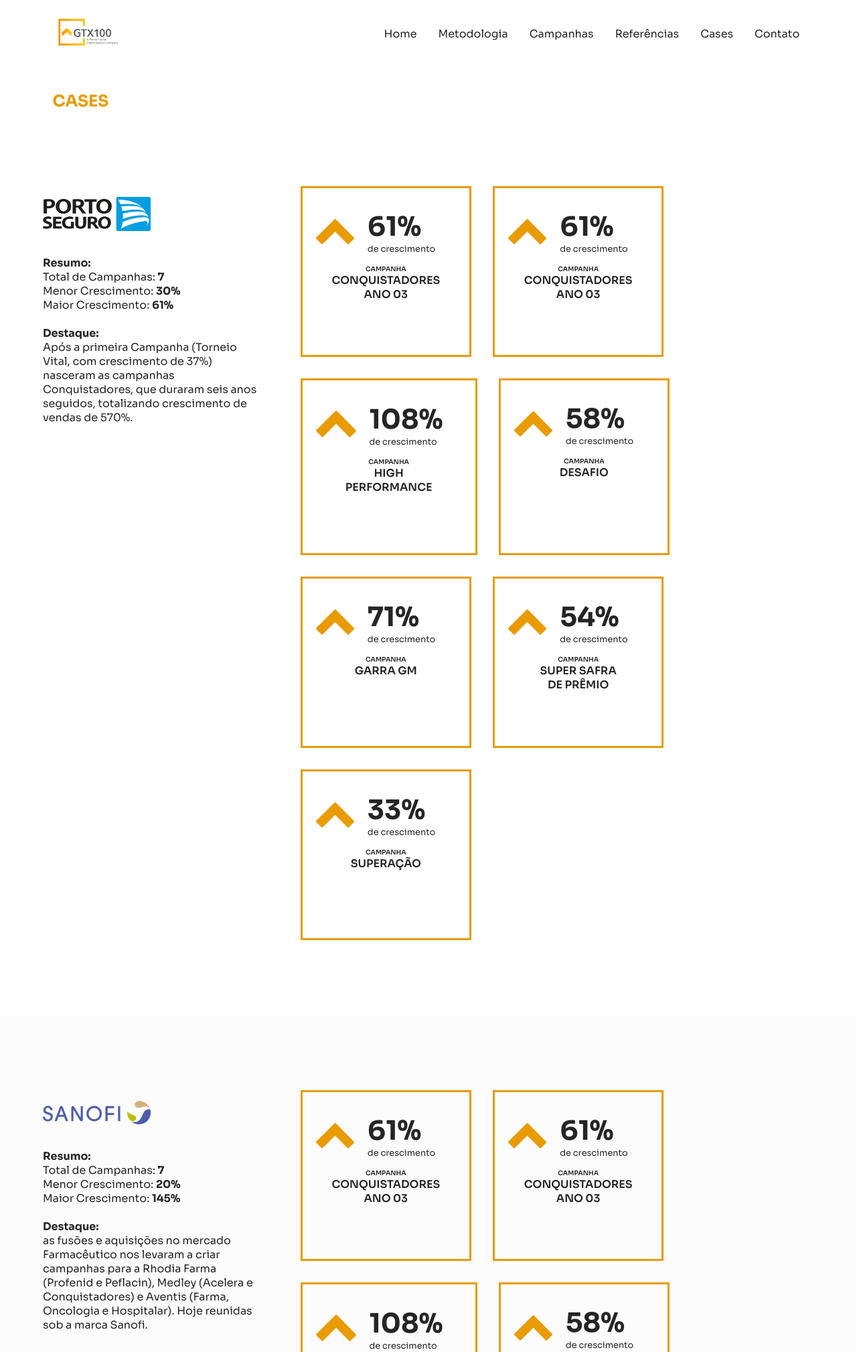
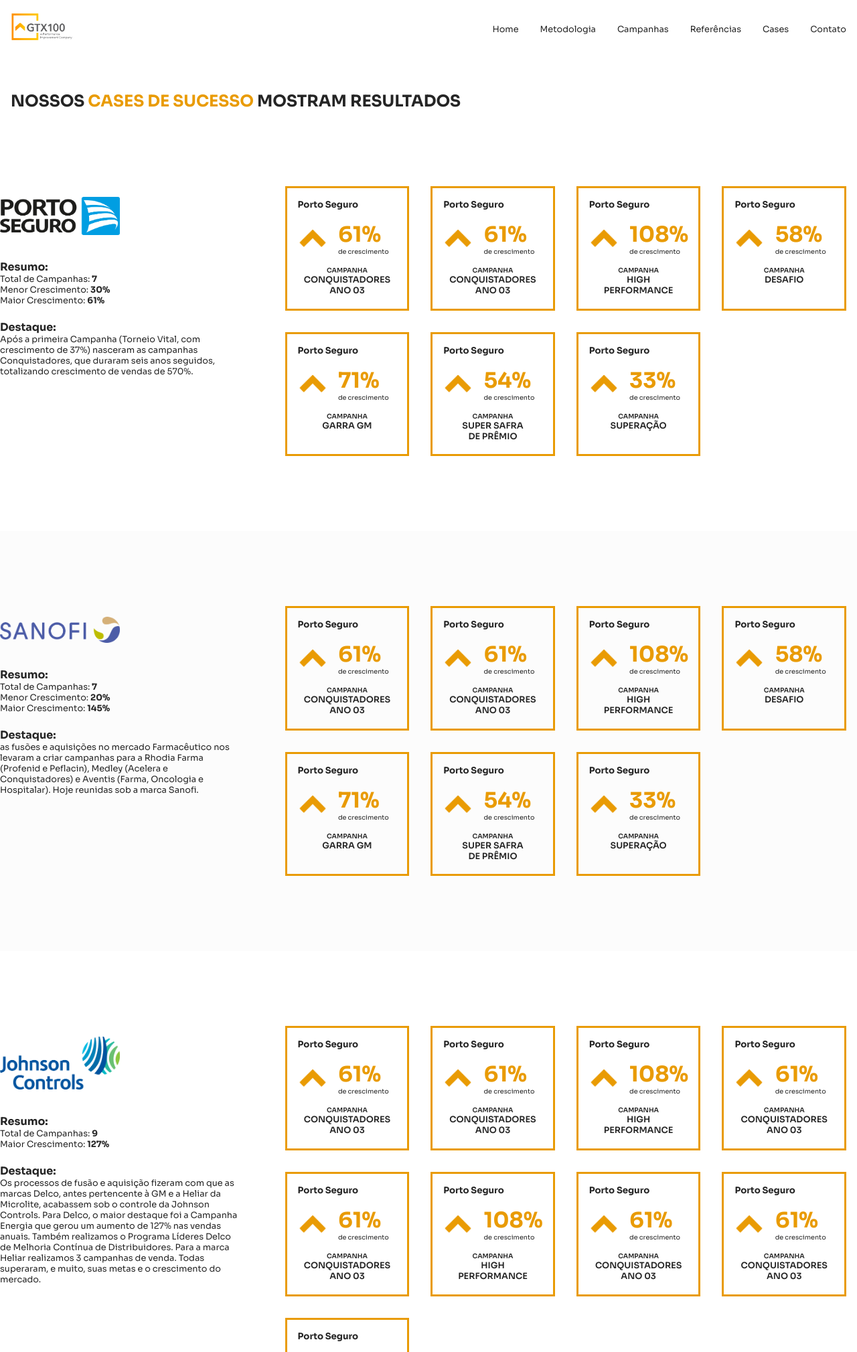
Before and after one commit to douglas-moura/gtx100, a PHP site: page /cases in a window 1280 px wide. Shown: the top 2019 px of the page at 67% size. Run offline with PHP 8.4, Linux system fonts and the light colour scheme.

Commit message:
ajustes de layout
correção de largura
correção da largura dos box cases
tamanhos de fontes

```diff
--- a/cases/index.html
+++ b/cases/index.html
@@ -45,7 +45,7 @@
 		<main class="content">
 			<section id="" class="bloco-sessao titulo-pagina">
 				<div class="content-sessao">
-					<h1><strong>CASES</strong></h1>
+					<h1>NOSSOS <strong>CASES DE SUCESSO</strong> MOSTRAM RESULTADOS</h1>
 				</div>
 			</section>
 			<section id="cases" class="bloco-sessao">
@@ -65,6 +65,7 @@
 					</div>
 					<div class="cases-grupo">
 						<div class="box-case">
+							<h5>Porto Seguro</h5>
 							<span>
 								<img src="../src/img/seta.png" alt="">
 								<p><strong>61%</strong><br>de crescimento</p>
@@ -73,6 +74,7 @@
 							<p>Conquistadores<br>Ano 03</p>
 						</div>
 						<div class="box-case">
+							<h5>Porto Seguro</h5>
 							<span>
 								<img src="../src/img/seta.png" alt="">
 								<p><strong>61%</strong><br>de crescimento</p>
@@ -81,6 +83,7 @@
 							<p>Conquistadores<br>Ano 03</p>
 						</div>
 						<div class="box-case">
+							<h5>Porto Seguro</h5>
 							<span>
 								<img src="../src/img/seta.png" alt="">
 								<p><strong>108%</strong><br>de crescimento</p>
@@ -89,6 +92,7 @@
 							<p>High<br>Performance</p>
 						</div>
 						<div class="box-case">
+							<h5>Porto Seguro</h5>
 							<span>
 								<img src="../src/img/seta.png" alt="">
 								<p><strong>58%</strong><br>de crescimento</p>
@@ -97,6 +101,7 @@
 							<p>Desafio<br> </p>
 						</div>
 						<div class="box-case">
+							<h5>Porto Seguro</h5>
 							<span>
 								<img src="../src/img/seta.png" alt="">
 								<p><strong>71%</strong><br>de crescimento</p>
@@ -105,6 +110,7 @@
 							<p>Garra GM</p>
 						</div>
 						<div class="box-case">
+							<h5>Porto Seguro</h5>
 							<span>
 								<img src="../src/img/seta.png" alt="">
 								<p><strong>54%</strong><br>de crescimento</p>
@@ -113,6 +119,7 @@
 							<p>Super Safra<br>de Prêmio</p>
 						</div>
 						<div class="box-case">
+							<h5>Porto Seguro</h5>
 							<span>
 								<img src="../src/img/seta.png" alt="">
 								<p><strong>33%</strong><br>de crescimento</p>
@@ -140,6 +147,7 @@
 					</div>
 					<div class="cases-grupo">
 						<div class="box-case">
+							<h5>Porto Seguro</h5>
 							<span>
 								<img src="../src/img/seta.png" alt="">
 								<p><strong>61%</strong><br>de crescimento</p>
@@ -148,6 +156,7 @@
 							<p>Conquistadores<br>Ano 03</p>
 						</div>
 						<div class="box-case">
+							<h5>Porto Seguro</h5>
 							<span>
 								<img src="../src/img/seta.png" alt="">
 								<p><strong>61%</strong><br>de crescimento</p>
@@ -156,6 +165,7 @@
 							<p>Conquistadores<br>Ano 03</p>
 						</div>
 						<div class="box-case">
+							<h5>Porto Seguro</h5>
 							<span>
 								<img src="../src/img/seta.png" alt="">
 								<p><strong>108%</strong><br>de crescimento</p>
@@ -164,6 +174,7 @@
 							<p>High<br>Performance</p>
 						</div>
 						<div class="box-case">
+							<h5>Porto Seguro</h5>
 							<span>
 								<img src="../src/img/seta.png" alt="">
 								<p><strong>58%</strong><br>de crescimento</p>
@@ -172,6 +183,7 @@
 							<p>Desafio<br> </p>
 						</div>
 						<div class="box-case">
+							<h5>Porto Seguro</h5>
 							<span>
 								<img src="../src/img/seta.png" alt="">
 								<p><strong>71%</strong><br>de crescimento</p>
@@ -180,6 +192,7 @@
 							<p>Garra GM</p>
 						</div>
 						<div class="box-case">
+							<h5>Porto Seguro</h5>
 							<span>
 								<img src="../src/img/seta.png" alt="">
 								<p><strong>54%</strong><br>de crescimento</p>
@@ -188,6 +201,7 @@
 							<p>Super Safra<br>de Prêmio</p>
 						</div>
 						<div class="box-case">
+							<h5>Porto Seguro</h5>
 							<span>
 								<img src="../src/img/seta.png" alt="">
 								<p><strong>33%</strong><br>de crescimento</p>
@@ -214,6 +228,7 @@
 					</div>
 					<div class="cases-grupo">
 						<div class="box-case">
+							<h5>Porto Seguro</h5>
 							<span>
 								<img src="../src/img/seta.png" alt="">
 								<p><strong>61%</strong><br>de crescimento</p>
@@ -222,6 +237,7 @@
 							<p>Conquistadores<br>Ano 03</p>
 						</div>
 						<div class="box-case">
+							<h5>Porto Seguro</h5>
 							<span>
 								<img src="../src/img/seta.png" alt="">
 								<p><strong>61%</strong><br>de crescimento</p>
@@ -230,6 +246,7 @@
 							<p>Conquistadores<br>Ano 03</p>
 						</div>
 						<div class="box-case">
+							<h5>Porto Seguro</h5>
 							<span>
 								<img src="../src/img/seta.png" alt="">
 								<p><strong>108%</strong><br>de crescimento</p>
@@ -238,6 +255,7 @@
 							<p>High<br>Performance</p>
 						</div>
 						<div class="box-case">
+							<h5>Porto Seguro</h5>
 							<span>
 								<img src="../src/img/seta.png" alt="">
 								<p><strong>61%</strong><br>de crescimento</p>
@@ -246,6 +264,7 @@
 							<p>Conquistadores<br>Ano 03</p>
 						</div>
 						<div class="box-case">
+							<h5>Porto Seguro</h5>
 							<span>
 								<img src="../src/img/seta.png" alt="">
 								<p><strong>61%</strong><br>de crescimento</p>
@@ -254,6 +273,7 @@
 							<p>Conquistadores<br>Ano 03</p>
 						</div>
 						<div class="box-case">
+							<h5>Porto Seguro</h5>
 							<span>
 								<img src="../src/img/seta.png" alt="">
 								<p><strong>108%</strong><br>de crescimento</p>
@@ -262,6 +282,7 @@
 							<p>High<br>Performance</p>
 						</div>
 						<div class="box-case">
+							<h5>Porto Seguro</h5>
 							<span>
 								<img src="../src/img/seta.png" alt="">
 								<p><strong>61%</strong><br>de crescimento</p>
@@ -270,6 +291,7 @@
 							<p>Conquistadores<br>Ano 03</p>
 						</div>
 						<div class="box-case">
+							<h5>Porto Seguro</h5>
 							<span>
 								<img src="../src/img/seta.png" alt="">
 								<p><strong>61%</strong><br>de crescimento</p>
@@ -278,6 +300,7 @@
 							<p>Conquistadores<br>Ano 03</p>
 						</div>
 						<div class="box-case">
+							<h5>Porto Seguro</h5>
 							<span>
 								<img src="../src/img/seta.png" alt="">
 								<p><strong>108%</strong><br>de crescimento</p>
@@ -304,6 +327,7 @@
 					</div>
 					<div class="cases-grupo">
 						<div class="box-case">
+							<h5>Porto Seguro</h5>
 							<span>
 								<img src="../src/img/seta.png" alt="">
 								<p><strong>61%</strong><br>de crescimento</p>
@@ -312,6 +336,7 @@
 							<p>Conquistadores<br>Ano 03</p>
 						</div>
 						<div class="box-case">
+							<h5>Porto Seguro</h5>
 							<span>
 								<img src="../src/img/seta.png" alt="">
 								<p><strong>61%</strong><br>de crescimento</p>
@@ -320,6 +345,7 @@
 							<p>Conquistadores<br>Ano 03</p>
 						</div>
 						<div class="box-case">
+							<h5>Porto Seguro</h5>
 							<span>
 								<img src="../src/img/seta.png" alt="">
 								<p><strong>108%</strong><br>de crescimento</p>
@@ -328,6 +354,7 @@
 							<p>High<br>Performance</p>
 						</div>
 						<div class="box-case">
+							<h5>Porto Seguro</h5>
 							<span>
 								<img src="../src/img/seta.png" alt="">
 								<p><strong>61%</strong><br>de crescimento</p>
@@ -336,6 +363,7 @@
 							<p>Conquistadores<br>Ano 03</p>
 						</div>
 						<div class="box-case">
+							<h5>Porto Seguro</h5>
 							<span>
 								<img src="../src/img/seta.png" alt="">
 								<p><strong>61%</strong><br>de crescimento</p>
@@ -344,6 +372,7 @@
 							<p>Conquistadores<br>Ano 03</p>
 						</div>
 						<div class="box-case">
+							<h5>Porto Seguro</h5>
 							<span>
 								<img src="../src/img/seta.png" alt="">
 								<p><strong>108%</strong><br>de crescimento</p>
@@ -371,6 +400,7 @@
 					</div>
 					<div class="cases-grupo">
 						<div class="box-case">
+							<h5>Porto Seguro</h5>
 							<span>
 								<img src="../src/img/seta.png" alt="">
 								<p><strong>61%</strong><br>de crescimento</p>
@@ -379,6 +409,7 @@
 							<p>Conquistadores<br>Ano 03</p>
 						</div>
 						<div class="box-case">
+							<h5>Porto Seguro</h5>
 							<span>
 								<img src="../src/img/seta.png" alt="">
 								<p><strong>61%</strong><br>de crescimento</p>
@@ -387,6 +418,7 @@
 							<p>Conquistadores<br>Ano 03</p>
 						</div>
 						<div class="box-case">
+							<h5>Porto Seguro</h5>
 							<span>
 								<img src="../src/img/seta.png" alt="">
 								<p><strong>108%</strong><br>de crescimento</p>
@@ -395,6 +427,7 @@
 							<p>High<br>Performance</p>
 						</div>
 						<div class="box-case">
+							<h5>Porto Seguro</h5>
 							<span>
 								<img src="../src/img/seta.png" alt="">
 								<p><strong>61%</strong><br>de crescimento</p>
@@ -403,6 +436,7 @@
 							<p>Conquistadores<br>Ano 03</p>
 						</div>
 						<div class="box-case">
+							<h5>Porto Seguro</h5>
 							<span>
 								<img src="../src/img/seta.png" alt="">
 								<p><strong>61%</strong><br>de crescimento</p>
@@ -411,6 +445,7 @@
 							<p>Conquistadores<br>Ano 03</p>
 						</div>
 						<div class="box-case">
+							<h5>Porto Seguro</h5>
 							<span>
 								<img src="../src/img/seta.png" alt="">
 								<p><strong>108%</strong><br>de crescimento</p>
@@ -419,6 +454,7 @@
 							<p>High<br>Performance</p>
 						</div>
 						<div class="box-case">
+							<h5>Porto Seguro</h5>
 							<span>
 								<img src="../src/img/seta.png" alt="">
 								<p><strong>108%</strong><br>de crescimento</p>
@@ -427,6 +463,7 @@
 							<p>High<br>Performance</p>
 						</div>
 						<div class="box-case">
+							<h5>Porto Seguro</h5>
 							<span>
 								<img src="../src/img/seta.png" alt="">
 								<p><strong>61%</strong><br>de crescimento</p>
@@ -435,6 +472,7 @@
 							<p>Conquistadores<br>Ano 03</p>
 						</div>
 						<div class="box-case">
+							<h5>Porto Seguro</h5>
 							<span>
 								<img src="../src/img/seta.png" alt="">
 								<p><strong>61%</strong><br>de crescimento</p>
@@ -443,6 +481,7 @@
 							<p>Conquistadores<br>Ano 03</p>
 						</div>
 						<div class="box-case">
+							<h5>Porto Seguro</h5>
 							<span>
 								<img src="../src/img/seta.png" alt="">
 								<p><strong>108%</strong><br>de crescimento</p>
@@ -451,6 +490,7 @@
 							<p>High<br>Performance</p>
 						</div>
 						<div class="box-case">
+							<h5>Porto Seguro</h5>
 							<span>
 								<img src="../src/img/seta.png" alt="">
 								<p><strong>108%</strong><br>de crescimento</p>
@@ -459,6 +499,7 @@
 							<p>High<br>Performance</p>
 						</div>
 						<div class="box-case">
+							<h5>Porto Seguro</h5>
 							<span>
 								<img src="../src/img/seta.png" alt="">
 								<p><strong>61%</strong><br>de crescimento</p>
@@ -467,6 +508,7 @@
 							<p>Conquistadores<br>Ano 03</p>
 						</div>
 						<div class="box-case">
+							<h5>Porto Seguro</h5>
 							<span>
 								<img src="../src/img/seta.png" alt="">
 								<p><strong>61%</strong><br>de crescimento</p>
@@ -493,6 +535,7 @@
 					</div>
 					<div class="cases-grupo">
 						<div class="box-case">
+							<h5>Porto Seguro</h5>
 							<span>
 								<img src="../src/img/seta.png" alt="">
 								<p><strong>61%</strong><br>de crescimento</p>
@@ -501,6 +544,7 @@
 							<p>Conquistadores<br>Ano 03</p>
 						</div>
 						<div class="box-case">
+							<h5>Porto Seguro</h5>
 							<span>
 								<img src="../src/img/seta.png" alt="">
 								<p><strong>61%</strong><br>de crescimento</p>
@@ -509,6 +553,7 @@
 							<p>Conquistadores<br>Ano 03</p>
 						</div>
 						<div class="box-case">
+							<h5>Porto Seguro</h5>
 							<span>
 								<img src="../src/img/seta.png" alt="">
 								<p><strong>108%</strong><br>de crescimento</p>
@@ -517,6 +562,7 @@
 							<p>High<br>Performance</p>
 						</div>
 						<div class="box-case">
+							<h5>Porto Seguro</h5>
 							<span>
 								<img src="../src/img/seta.png" alt="">
 								<p><strong>61%</strong><br>de crescimento</p>
@@ -525,6 +571,7 @@
 							<p>Conquistadores<br>Ano 03</p>
 						</div>
 						<div class="box-case">
+							<h5>Porto Seguro</h5>
 							<span>
 								<img src="../src/img/seta.png" alt="">
 								<p><strong>61%</strong><br>de crescimento</p>
@@ -533,6 +580,7 @@
 							<p>Conquistadores<br>Ano 03</p>
 						</div>
 						<div class="box-case">
+							<h5>Porto Seguro</h5>
 							<span>
 								<img src="../src/img/seta.png" alt="">
 								<p><strong>108%</strong><br>de crescimento</p>
@@ -541,6 +589,7 @@
 							<p>High<br>Performance</p>
 						</div>
 						<div class="box-case">
+							<h5>Porto Seguro</h5>
 							<span>
 								<img src="../src/img/seta.png" alt="">
 								<p><strong>108%</strong><br>de crescimento</p>
--- a/style.css
+++ b/style.css
@@ -44,13 +44,13 @@ header {
 header a {
 	color: var(--laranja);
 	text-align: right;
-	font-size: 1rem;
+	font-size: .8rem;
 	width: 1rem;
 	text-align: center;
 }
 
 header nav {
-	padding: 1.5rem;
+	padding: 1rem;
 	background-color: #fff;
 	transition: .2s;
 	box-sizing: border-box;
@@ -343,7 +343,7 @@ h2 strong,
 .box-case span p strong {
 	font-size: 2.5rem;
 	font-weight: 700 !important;
-	color: var(--preto) !important;
+	color: var(--laranja) !important;
 }
 
 .box-case>p {
@@ -499,6 +499,24 @@ h2 strong,
 	text-align: center !important;
 }
 
+.cases-grupo .box-case {
+	width: calc((100% / 4) - 2rem) !important;
+}
+
+.cases-grupo .box-case span p {
+	font-size: .6rem !important;
+}
+
+.cases-grupo .box-case span p strong {
+	font-size: 2rem;
+}
+
+#cases .content-sessao>div:first-of-type ul,
+#cases .content-sessao>div:first-of-type p,
+.cases-grupo .box-case>p:last-of-type {
+	font-size: .8rem !important;
+}
+
 @media screen and (max-width: 720px) {
 	#menu-desktop {
 		display: none;
@@ -542,14 +560,14 @@ h2 strong,
 	footer,
 	main section,
 	#menu-desktop {
-		width: 1280px !important;
+		width: 100% !important;
 	}
 
 	main section .content-sessao,
 	main section .content-sessao-anexo,
 	footer div,
 	#menu-desktop div {
-		width: 90% !important;
+		width: 1280px !important;
 		margin: 0 auto !important;
 		box-sizing: border-box;
 	}
```
Also changed, not shown: index.html (+10 -13 lines).
